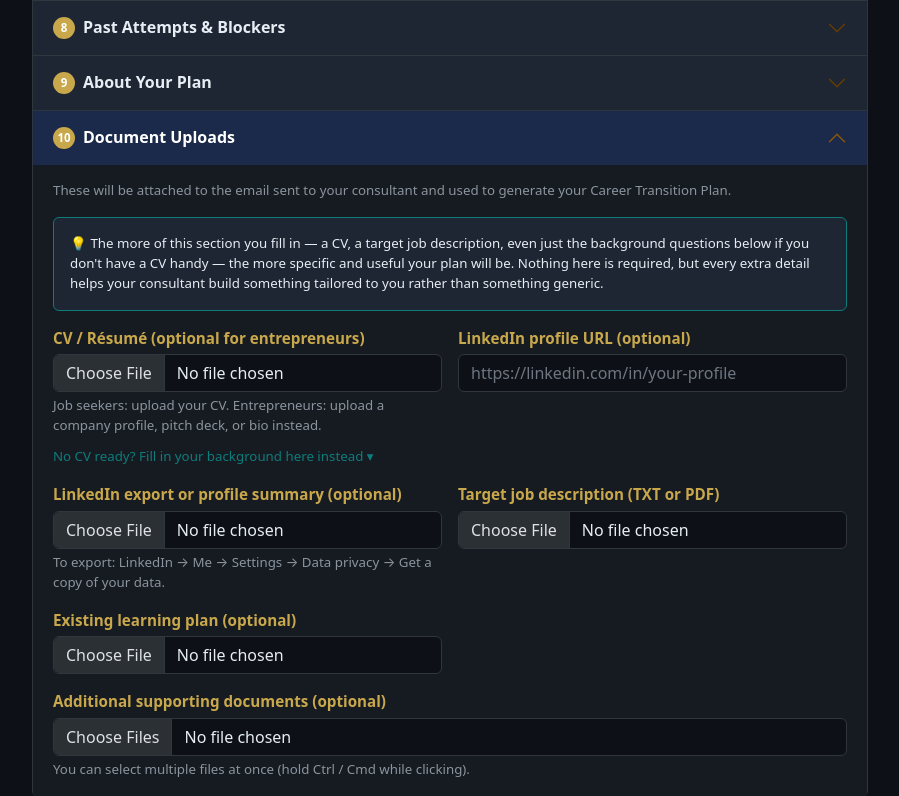
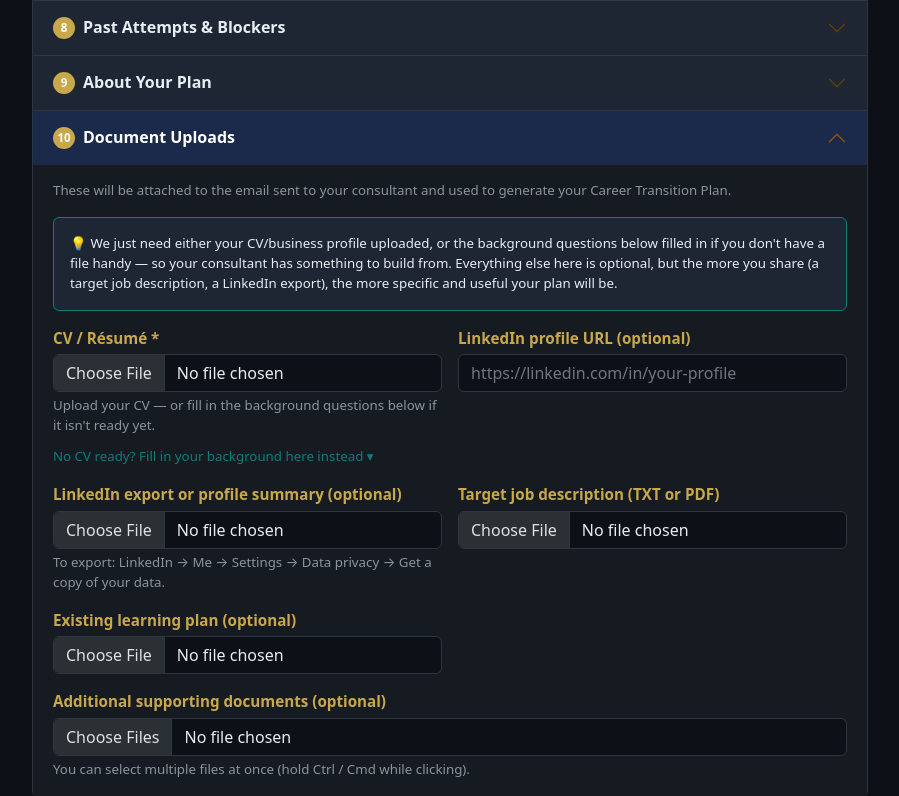
Before and after one commit to ericgitonga/career-transition-intake, a Flask app: template templates/index.html in a window 1280 px wide, after a click that opens the changed part. Shown: the part 1112-1908 px from the top of the page, without its empty margins (190-1089 px from the left). Run offline with Flask 3, Linux system fonts and the light colour scheme; the template is opened without the code that fills it, so the values that code supplies are empty; parts of the project's set-up code (start-up, migrations or seed data) failed here and were passed over; some libraries are stand-ins or nearby versions.

Commit message:
Require CV/business-profile or fallback fields before submission (closes #24)
Both prior thin-data intakes (Tsalwa, Mwihaki) were job-seeker/freelancer
types, not entrepreneurs, so the CV field's "(optional for entrepreneurs)"
label was never actually enforced for anyone. Replaces the 0.18.0
non-blocking banner with a real requirement: Section 1's client_type
answer now routes Section 10's upload field (CV vs. Business Profile /
Pitch Deck) via a shared _is_entrepreneur_type() helper, and submission
requires either that upload or a CV-fallback field, enforced both
client-side (form.js) and server-side (app.py, HTTP 400).

Co-Authored-By: Claude Sonnet 5 <noreply@anthropic.com>

```diff
--- a/app.py
+++ b/app.py
@@ -345,12 +345,21 @@ def _qa(question, value):
     return [Paragraph(question, _label), Paragraph(text, _ans), Spacer(1, 4)]
 
 
-def _sec4_pairs(d):
-    """Return the Section 4 Q&A pairs, choosing employment vs entrepreneur questions based on client type."""
-    is_entrepreneur = d.get("client_type", "") in (
+def _is_entrepreneur_type(client_type: str) -> bool:
+    """True if the client's Section 1 type routes them to the entrepreneur/freelancer track.
+
+    Shared by ``_sec4_pairs`` (employment vs. business-status questions) and
+    ``submit`` (CV vs. business-profile requirement) so both stay in sync.
+    """
+    return client_type in (
         "Entrepreneur or business owner",
         "Freelancer or independent consultant",
     )
+
+
+def _sec4_pairs(d):
+    """Return the Section 4 Q&A pairs, choosing employment vs entrepreneur questions based on client type."""
+    is_entrepreneur = _is_entrepreneur_type(d.get("client_type", ""))
     pairs = []
     if is_entrepreneur:
         pairs.append(("Business operating status", d.get("entrepreneur_status")))
@@ -707,6 +716,23 @@ def submit():
         key_skills=_clip(request.form.get("key_skills"), 2000),
     )
 
+    # Require either a CV/business-profile upload or the background fallback
+    # fields — mirrors the client-side check in form.js, which a client could
+    # bypass by disabling JavaScript or calling this endpoint directly.
+    cv_file = request.files.get("cv_file")
+    cv_uploaded = bool(cv_file and cv_file.filename)
+    fallback_filled = any(
+        data[field] for field in
+        ("current_title", "current_industry", "years_experience", "existing_certs", "key_skills")
+    )
+    if not cv_uploaded and not fallback_filled:
+        upload_label = "business profile or pitch deck" if _is_entrepreneur_type(data["client_type"]) else "CV/résumé"
+        return (
+            f"Please upload your {upload_label}, or fill in the background questions "
+            "in the Document Uploads section, before submitting.",
+            400,
+        )
+
     # S-13: temp file path is cryptographically random; display name uses slug
     token    = secrets.token_hex(8)
     pdf_name = f"{slug}-intake.pdf"
--- a/static/form.js
+++ b/static/form.js
@@ -1,10 +1,29 @@
-// Client type — show employment block for job-seekers, entrepreneur block for business owners / freelancers
+// Client type — show employment block for job-seekers, entrepreneur block for business owners / freelancers;
+// also drives the Section 10 CV-vs-business-profile field, since it's the same route decision.
 (function () {
   const empBlock  = document.getElementById('employment-block');
   const entBlock  = document.getElementById('entrepreneur-block');
   const esBlock   = document.getElementById('employed-status-block');
+  const otherWrap = document.getElementById('client-type-other-wrap');
 
-  const otherWrap = document.getElementById('client-type-other-wrap');
+  const cvLabel  = document.getElementById('cv-label');
+  const cvHint   = document.getElementById('cv-hint');
+  const toggle   = document.getElementById('cv-fallback-toggle');
+  const fallback = document.getElementById('cv-fallback');
+  const cvInput  = document.getElementById('cv-input');
+
+  let cvIsEntrepreneur = false;
+
+  function toggleBaseText() {
+    return cvIsEntrepreneur
+      ? "Don't have a profile ready? Fill in your background here instead"
+      : 'No CV ready? Fill in your background here instead';
+  }
+
+  function refreshCvToggleText() {
+    const hidden = fallback.classList.contains('d-none');
+    toggle.textContent = toggleBaseText() + (hidden ? ' ▾' : ' ▴');
+  }
 
   function applyClientType(val) {
     const isEntrepreneur = val === 'Entrepreneur or business owner' || val === 'Freelancer or independent consultant';
@@ -12,7 +31,27 @@
     entBlock.classList.toggle('d-none', !isEntrepreneur);
     if (isEntrepreneur) esBlock.classList.add('d-none');
     otherWrap.classList.toggle('d-none', val !== 'Other');
+
+    cvIsEntrepreneur = isEntrepreneur;
+    cvLabel.textContent = isEntrepreneur ? 'Business Profile / Pitch Deck *' : 'CV / Résumé *';
+    cvHint.textContent = isEntrepreneur
+      ? 'Upload a company profile, pitch deck, or bio — or fill in the background questions below.'
+      : "Upload your CV — or fill in the background questions below if it isn't ready yet.";
+    refreshCvToggleText();
   }
+
+  toggle.addEventListener('click', function (e) {
+    e.preventDefault();
+    fallback.classList.toggle('d-none');
+    refreshCvToggleText();
+  });
+
+  cvInput.addEventListener('change', function () {
+    if (this.files.length > 0) {
+      fallback.classList.add('d-none');
+      refreshCvToggleText();
+    }
+  });
 
   document.querySelectorAll('input[name="client_type"]').forEach(function (radio) {
     radio.addEventListener('change', function () { applyClientType(this.value); });
@@ -70,28 +109,6 @@ document.querySelectorAll('input[name="target_clarity"]').forEach(function (radi
   });
 })();
 
-// CV fallback — toggle visibility via link; auto-hide when a file is selected
-(function () {
-  const toggle   = document.getElementById('cv-fallback-toggle');
-  const fallback = document.getElementById('cv-fallback');
-  const cvInput  = document.getElementById('cv-input');
-
-  toggle.addEventListener('click', function (e) {
-    e.preventDefault();
-    const hidden = fallback.classList.toggle('d-none');
-    toggle.textContent = hidden
-      ? 'No CV ready? Fill in your background here instead ▾'
-      : 'No CV ready? Fill in your background here instead ▴';
-  });
-
-  cvInput.addEventListener('change', function () {
-    if (this.files.length > 0) {
-      fallback.classList.add('d-none');
-      toggle.textContent = 'No CV ready? Fill in your background here instead ▾';
-    }
-  });
-})();
-
 // Record when the page finished loading so we can measure time on form
 const _pageLoadedAt = Date.now();
 
@@ -103,8 +120,30 @@ range.addEventListener('input', () => val.textContent = range.value);
 // Form submit via fetch → PDF download
 document.getElementById('form').addEventListener('submit', async function (e) {
   e.preventDefault();
+  const form   = this;
   const btn    = document.getElementById('submit-btn');
   const status = document.getElementById('status');
+
+  // Require either a CV/business-profile upload or the background fallback fields —
+  // whichever route Section 1's client type points to. Without one of these, the
+  // consultant has nothing to generate a plan from.
+  const cvInput = document.getElementById('cv-input');
+  const fallbackFields = ['current_title', 'current_industry', 'years_experience', 'existing_certs', 'key_skills'];
+  const fallbackFilled = fallbackFields.some(name => (form.elements[name].value || '').trim().length > 0);
+
+  if (cvInput.files.length === 0 && !fallbackFilled) {
+    bootstrap.Collapse.getOrCreateInstance(document.getElementById('s10')).show();
+    if (document.getElementById('cv-fallback').classList.contains('d-none')) {
+      document.getElementById('cv-fallback-toggle').click();
+    }
+    cvInput.scrollIntoView({ behavior: 'smooth', block: 'center' });
+    const isEntrepreneur = document.getElementById('cv-label').textContent.includes('Business');
+    status.className = 'alert alert-danger';
+    status.textContent = 'Please upload your ' + (isEntrepreneur ? 'business profile or pitch deck' : 'CV/résumé')
+      + ', or fill in the background questions in Section 10, before submitting.';
+    status.classList.remove('d-none');
+    return;
+  }
 
   document.getElementById('time-on-form').value = Math.round((Date.now() - _pageLoadedAt) / 1000);
 
--- a/templates/index.html
+++ b/templates/index.html
@@ -504,17 +504,17 @@
           <p class="text-muted small">These will be attached to the email sent to your consultant and used to generate your Career Transition Plan.</p>
           <div class="p-3 rounded mb-3" style="background:#1e2533; border:1px solid var(--teal);">
             <p class="mb-0 small" style="color:#e6edf3;">
-              💡 The more of this section you fill in — a CV, a target job description, even just the
-              background questions below if you don't have a CV handy — the more specific and useful
-              your plan will be. Nothing here is required, but every extra detail helps your consultant
-              build something tailored to you rather than something generic.
+              💡 We just need either your CV/business profile uploaded, or the background questions
+              below filled in if you don't have a file handy — so your consultant has something to
+              build from. Everything else here is optional, but the more you share (a target job
+              description, a LinkedIn export), the more specific and useful your plan will be.
             </p>
           </div>
           <div class="row g-3">
             <div class="col-md-6">
-              <label class="form-label">CV / Résumé (optional for entrepreneurs)</label>
+              <label class="form-label" id="cv-label">CV / Résumé *</label>
               <input type="file" name="cv_file" id="cv-input" class="form-control" accept=".pdf,.doc,.docx">
-              <div class="form-text">Job seekers: upload your CV. Entrepreneurs: upload a company profile, pitch deck, or bio instead.</div>
+              <div class="form-text" id="cv-hint">Upload your CV — or fill in the background questions below if it isn't ready yet.</div>
               <div class="mt-2">
                 <a href="#" id="cv-fallback-toggle" class="form-text text-decoration-none" style="color:var(--teal);">No CV ready? Fill in your background here instead ▾</a>
               </div>
```
Also changed, not shown: SKILL.md (+6 -3 lines), CHANGELOG.md, 1 other file.
